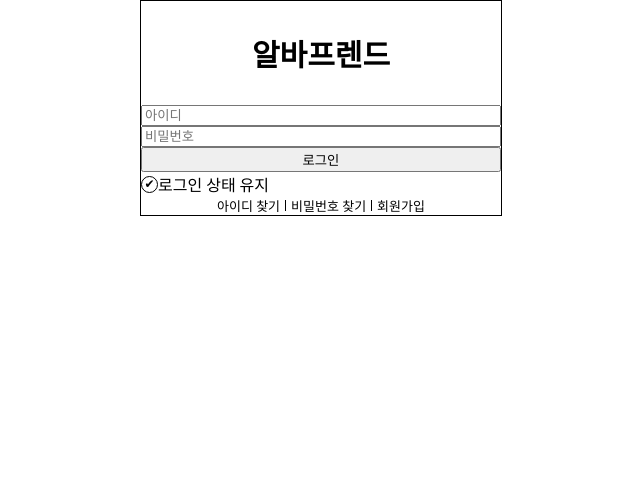
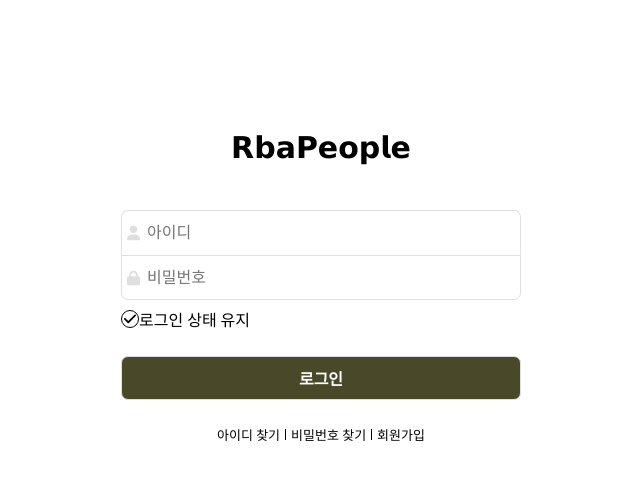
Before and after one commit to jooyoni/alba-people, a React (Create React App) app in the folder client/: page /login in a window 1280 px wide. Shown: the top 480 px of the page, without its empty margins (319-959 px from the left). Built offline with nearby package versions, Linux system fonts and the light colour scheme; no server answers.

Commit message:
로그인폼, 회원가입폼 디자인 수정

```diff
--- a/client/src/routes/Home.js
+++ b/client/src/routes/Home.js
@@ -1,24 +1,68 @@
 import axios from "axios";
 import { useEffect, useState } from "react";
 import { Link, useNavigate } from "react-router-dom";
+import styled from "styled-components";
 
+const Container=styled.div`
+
+`;
+const TopMenu=styled.div`
+    height:60px;
+    display:flex;
+    align-items:center;
+    padding:0 250px;
+    justify-content:space-between;
+`;
+const Logo=styled.div`
+    font-size:28px;
+    font-weight:bold;
+`;
+const MenuList=styled.ul`
+    display:flex;
+    &, li{
+        list-style:none;
+        padding:0;
+    }
+`;
+const Menu=styled.li`
+    font-weight:bold;
+    font-size:17px;
+    margin-left: 20px;
+    cursor: pointer;
+    & >svg{
+        width:15px;
+        margin-right:5px;
+    }
+`;
 function Home(){
-    const [userName, setUserName]=useState("");
+    const [userInfo, setUserInfo]=useState();
     const navigate=useNavigate();
     useEffect(()=>{
         axios.post("http://localhost:5000/api/userConfirm").then((res)=>{
-            setUserName(res.data);
+            setUserInfo(res.data);
         });
     },[])
-    console.log(userName)
+    function logoutClick(){
+        setUserInfo("");
+        axios.get('http://localhost:5000/api/logout');
+    }
+    function loginClick(){
+        navigate("/login");
+    }
     return (
-        <div>
-            {userName?`${userName}님 환영합니다`:null}
-            {userName?<button onClick={()=>{
-                setUserName("");
-                axios.get('http://localhost:5000/api/logout');
-            }}>로그아웃</button>:<button onClick={()=>navigate("/login")}>로그인</button>}
-        </div>
+        <Container>
+            <TopMenu>
+                <Logo>𝗥𝗯𝗮𝗣𝗲𝗼𝗽𝗹𝗲</Logo>
+                <MenuList>
+                    <Menu>게시판</Menu>
+                    <Menu onClick={userInfo?logoutClick:loginClick}>
+                        <svg xmlns="http://www.w3.org/2000/svg" viewBox="0 0 448 512"><path d="M224 256c70.7 0 128-57.31 128-128s-57.3-128-128-128C153.3 0 96 57.31 96 128S153.3 256 224 256zM274.7 304H173.3C77.61 304 0 381.6 0 477.3c0 19.14 15.52 34.67 34.66 34.67h378.7C432.5 512 448 496.5 448 477.3C448 381.6 370.4 304 274.7 304z"/></svg>
+                        <span>{userInfo?"LOGOUT":"LOGIN"}</span>
+                    </Menu>
+                </MenuList>
+            </TopMenu>
+            {userInfo?`${userInfo}님 환영합니다`:null}
+        </Container>
     )
 }
 
--- a/client/src/routes/InsertMember.js
+++ b/client/src/routes/InsertMember.js
@@ -9,22 +9,41 @@
     width:100%;
 `;
 const Content=styled.div`
-    border:1px solid black;
     width:450px;
     margin:0 auto;
+    padding-top:20px;
 `;
 const Form=styled.form`
     & > div > input, & > div > select{
         width:100%;
         box-sizing:border-box;
+        height:40px;
+        font-size:16px;
+        border-radius: 3px;
+        border:1px solid #dfdfdf;
     }
     & > div{
-        height:70px;
+        margin-bottom:10px;
+    }
+    & > button{
+        width:100%;
+        height:40px;
+        font-size:17px;
+        color:white;
+        background-color: #49492a;
+        border:1px solid #dfdfdf;
+        border-radius:3px;
     }
 `;
 const ErrorMsg=styled.div`
     font-size:13px;
     color:red;
+`;
+const Logo=styled.div`
+    font-size:30px;
+    font-weight:900;
+    text-align: center;
+    margin-bottom:30px;
 `;
 function InsertMember(){
     const {register, handleSubmit,watch, formState}=useForm();
@@ -56,9 +75,10 @@
     return (
         <Container>
             <Content>
+                <Logo>𝗥𝗯𝗮𝗣𝗲𝗼𝗽𝗹𝗲</Logo>
                 <Form onSubmit={handleSubmit(onValid)}>
                     <div>
-                    <label htmlFor="id">아이디</label>
+                        <label htmlFor="id">아이디</label>
                         <input { ...register("id",{required:true, pattern:/^[a-z0-9_]{5,20}$/})} type="text" id="id" onBlur={()=>{setOverlapId(false)}} />
                         {formState?.errors.id&&<ErrorMsg>5~20자의 영문 소문자, 숫자와 특수기호(_)만 사용 가능합니다.</ErrorMsg>}
                         {overlapId&&<ErrorMsg>이미 사용중인 아이디입니다.</ErrorMsg>}
@@ -93,7 +113,7 @@
                     </div>
                     <div>
                         <label htmlFor="phone">연락처</label>
-                        <input {...register("phone", {required:true, pattern:/^[0-9]{2,3}-[0-9]{3,4}-[0-9]{4}$/})} type="text" id="phone" />
+                        <input {...register("phone", {required:true, pattern:/^[0-9]{2,3}-[0-9]{3,4}-[0-9]{4}$/})} type="text" id="phone" placeholder="000-0000-0000" />
                         {formState?.errors.phone&&<ErrorMsg>전화번호가 올바르지 않습니다.</ErrorMsg>}
                     </div>
                     <button>회원가입</button>
--- a/client/src/routes/InsertSuccess.js
+++ b/client/src/routes/InsertSuccess.js
@@ -1,12 +1,56 @@
-import { useNavigate } from "react-router-dom";
-
+import { Link, useNavigate } from "react-router-dom";
+import styled from "styled-components";
+const Container=styled.div`
+    width:100%;
+    height:100vh;
+    display:flex;
+    flex-direction: column;
+    justify-content: center;
+    align-items: center;
+    & > div{
+        width:200px;
+        height:200px;
+        border-radius: 50%;
+        border:20px solid #49492a;
+        display:flex;
+        justify-content: center;
+        align-items: center;
+        margin-bottom:40px;
+        & > svg{
+            width:175px;
+            height:175px;
+            fill:#49492a;
+        }
+    }
+    & > span{
+        font-size:26px;
+        font-weight: bold;
+        color:#49492a;
+        margin-bottom:25px;
+    }
+    & > a{
+        display:flex;
+        align-items: center;
+        color:#49492a;
+        text-decoration: none;
+        font-size:18px;
+        & > svg{
+            width:15px;
+            height:15px;
+            margin-right:5px;
+        }
+    }
+`;
 function InsertSuccess(){
     const navigate=useNavigate();
     return (
-        <div>
-            회원가입완료
-            <button onClick={()=>navigate("/")}>홈으로</button>
-        </div>
+        <Container>
+            <div><svg xmlns="http://www.w3.org/2000/svg" viewBox="0 0 448 512"><path d="M438.6 105.4C451.1 117.9 451.1 138.1 438.6 150.6L182.6 406.6C170.1 419.1 149.9 419.1 137.4 406.6L9.372 278.6C-3.124 266.1-3.124 245.9 9.372 233.4C21.87 220.9 42.13 220.9 54.63 233.4L159.1 338.7L393.4 105.4C405.9 92.88 426.1 92.88 438.6 105.4H438.6z"/></svg></div>
+            <span>회원가입이 완료되었습니다!</span>
+            <Link to="/">
+                <svg xmlns="http://www.w3.org/2000/svg" viewBox="0 0 448 512"><path d="M447.1 256C447.1 273.7 433.7 288 416 288H109.3l105.4 105.4c12.5 12.5 12.5 32.75 0 45.25C208.4 444.9 200.2 448 192 448s-16.38-3.125-22.62-9.375l-160-160c-12.5-12.5-12.5-32.75 0-45.25l160-160c12.5-12.5 32.75-12.5 45.25 0s12.5 32.75 0 45.25L109.3 224H416C433.7 224 447.1 238.3 447.1 256z"/></svg>홈으로 돌아가기
+            </Link>
+        </Container>
     )
 }
 export default InsertSuccess;
--- a/client/src/routes/Login.js
+++ b/client/src/routes/Login.js
@@ -1,5 +1,5 @@
 import { useQuery } from "react-query";
-import { useEffect } from "react";
+import { useEffect, useState } from "react";
 import { getUser } from "../api";
 import styled from "styled-components";
 import { Link, useNavigate } from "react-router-dom";
@@ -8,44 +8,89 @@
 const Container=styled.div`
 `;
 const Contents=styled.div`
-    border:1px solid black;
-    width:360px;
+    width:400px;
     margin:0 auto;
+    padding-top:100px;
 `;
 const Logo=styled.div`
     font-size:30px;
     font-weight:bold;
     text-align: center;
     padding:30px 0;
-    & > span{
-        @font-face {
-        font-family: 'SuncheonB';
-        src: url('https://cdn.jsdelivr.net/gh/projectnoonnu/noonfonts_2202-2@1.0/SuncheonB.woff') format('woff');
-        font-weight: normal;
-        font-style: normal;
+    margin-bottom: 15px;
+    & > a{
+        color:inherit;
+        text-decoration: none;
     }
+
+`;
+const Form=styled.form`
+    margin-bottom:25px;
+    display:flex;
+    flex-direction: column;
+    & > div > input{
+        height:45px;
+        border-color:#dfdfdf;
+        outline: none;
+        font-size:16px;
+        width:100%;
+        box-sizing: border-box;
+        padding-left: 25px;
+    }
+    & > div{
+        width:100%;
+        position:relative;
+        & > svg{
+            width:15px;
+            height:15px;
+            position:absolute;
+            left:5px;
+            top:50%;
+            transform: translateY(-50%);
+            fill:#dfdfdf;
+        }
     }
 `;
-const Form=styled.form`
-    display:flex;
-    flex-direction: column;
+
+const Id=styled.input`
+    border:1px solid #dfdfdf;
+    border-top-left-radius: 7px;
+    border-top-right-radius: 7px;
+    border-bottom:none;
+`;
+const Pw=styled.input`
+    border:1px solid #dfdfdf;
+    border-bottom-left-radius: 7px;
+    border-bottom-right-radius: 7px;
+`;
+const Btn=styled.button`
+    height:44px;
+    background-color: #49492a;
+    color:white;
+    border-radius:7px;
+    font-weight: bold;
+    border:1px solid #dfdfdf;
+    width:100%;
+    margin-top:15px;
+    font-size:16px;
+    cursor: pointer;
 `;
 
-const Id=styled.input``;
-const Pw=styled.input``;
-const Btn=styled.button``;
 const LoginKeep=styled.span`
     display:flex;
     align-items: center;
-    &>div{
+    margin:7px 0 10px 0;
+    & > div{
         display:flex;
+        border:1px solid black;
+        border-radius: 50%;
+        width:16px;
+        height:16px;
         justify-content: center;
         align-items: center;
-        border:1px solid black;
-        border-radius: 50%;
-        width:15px;
-        height:15px;
-        font-size:12px;
+        & > svg{
+            width:12px;
+        }
     }
 `;
 const LoginMenu=styled.div`
@@ -71,12 +116,18 @@
         display:none;
     }
 `;
+
+const ErrorMsg=styled.span`
+    font-size:12px;
+    color:red;
+`;
 function Login(){
     const {data, isLoading}=useQuery("userInfo", getUser, {staleTime:Infinity, cacheTime:Infinity});
-    const {register,watch} = useForm();
+    const [loginFailed, setLoginFailed]=useState(false);
+    const {register,watch, handleSubmit, formState} = useForm();
     const navigate=useNavigate();
-    const onSubmit=(e)=>{
-        e.preventDefault();
+
+    const onValid=(data)=>{
         const config={
             headers:{
                 'Content-Type':"application/json"
@@ -85,7 +136,7 @@
         axios.post('http://localhost:5000/api/login', JSON.stringify({id:watch().id, pw:watch().pw}), config).then(res=>{
             console.log(res);
             if(res.data==false||res==false){
-                console.log("login failed")
+                setLoginFailed(true);
             }
             else{
                 console.log("login successed");
@@ -96,19 +147,29 @@
     useEffect(()=>{
         if(localStorage.getItem("jwtToken"))
             axios.post('http://localhost:5000/api/userConfirm', {token:localStorage.getItem("jwtToken")});
-    },[])
+    },[]);
     return (
         <Container>
             <Contents>
-                <Logo><span>알바프렌드</span></Logo>
-                <Form onSubmit={onSubmit}>
-                    <Id {...register("id")} type="text" placeholder="아이디" />
-                    <Pw {...register("pw")} type="password" placeholder="비밀번호" />
+                <Logo><Link to="/">𝗥𝗯𝗮𝗣𝗲𝗼𝗽𝗹𝗲</Link></Logo>
+                <Form onSubmit={handleSubmit(onValid)}>
+                    <div>
+                        <Id {...register("id", {required:true})} type="text" placeholder="아이디" />
+                        <svg xmlns="http://www.w3.org/2000/svg" viewBox="0 0 448 512"><path d="M224 256c70.7 0 128-57.31 128-128s-57.3-128-128-128C153.3 0 96 57.31 96 128S153.3 256 224 256zM274.7 304H173.3C77.61 304 0 381.6 0 477.3c0 19.14 15.52 34.67 34.66 34.67h378.7C432.5 512 448 496.5 448 477.3C448 381.6 370.4 304 274.7 304z"/></svg>
+                    </div>
+                    <div>
+                        <Pw {...register("pw", {required:true})} type="password" placeholder="비밀번호" />
+                        <svg xmlns="http://www.w3.org/2000/svg" viewBox="0 0 448 512"><path d="M80 192V144C80 64.47 144.5 0 224 0C303.5 0 368 64.47 368 144V192H384C419.3 192 448 220.7 448 256V448C448 483.3 419.3 512 384 512H64C28.65 512 0 483.3 0 448V256C0 220.7 28.65 192 64 192H80zM144 192H304V144C304 99.82 268.2 64 224 64C179.8 64 144 99.82 144 144V192z"/></svg>
+                    </div>
+                    <LoginKeep>
+                        <div><svg xmlns="http://www.w3.org/2000/svg" viewBox="0 0 448 512"><path d="M438.6 105.4C451.1 117.9 451.1 138.1 438.6 150.6L182.6 406.6C170.1 419.1 149.9 419.1 137.4 406.6L9.372 278.6C-3.124 266.1-3.124 245.9 9.372 233.4C21.87 220.9 42.13 220.9 54.63 233.4L159.1 338.7L393.4 105.4C405.9 92.88 426.1 92.88 438.6 105.4H438.6z"/></svg></div>
+                        <span>로그인 상태 유지</span>
+                    </LoginKeep>
+                    <ErrorMsg>{formState.errors.id?"아이디를 입력해주세요":formState.errors.pw?"비밀번호를 입력해주세요.":(
+                        loginFailed?"아이디 또는 비밀번호를 잘못 입력했습니다.":null
+                    )}</ErrorMsg>
                     <Btn type="submit">로그인</Btn>
                 </Form>
-                <LoginKeep>
-                    <div>✔</div>로그인 상태 유지
-                </LoginKeep>
                 <LoginMenu>
                     <div>아이디 찾기</div><div>비밀번호 찾기</div><div><Link to="/insertMember">회원가입</Link></div>
                 </LoginMenu>
--- a/package.json
+++ b/package.json
@@ -22,5 +22,5 @@
     "devDependencies": {
         "concurrently": "^4.1.2"
     },
-    "proxy":"http://localhost:3000"
+    "proxy": "http://localhost:3000"
 }
```
Also changed, not shown: 2 other files (tests, documents, lock files or other folders).
